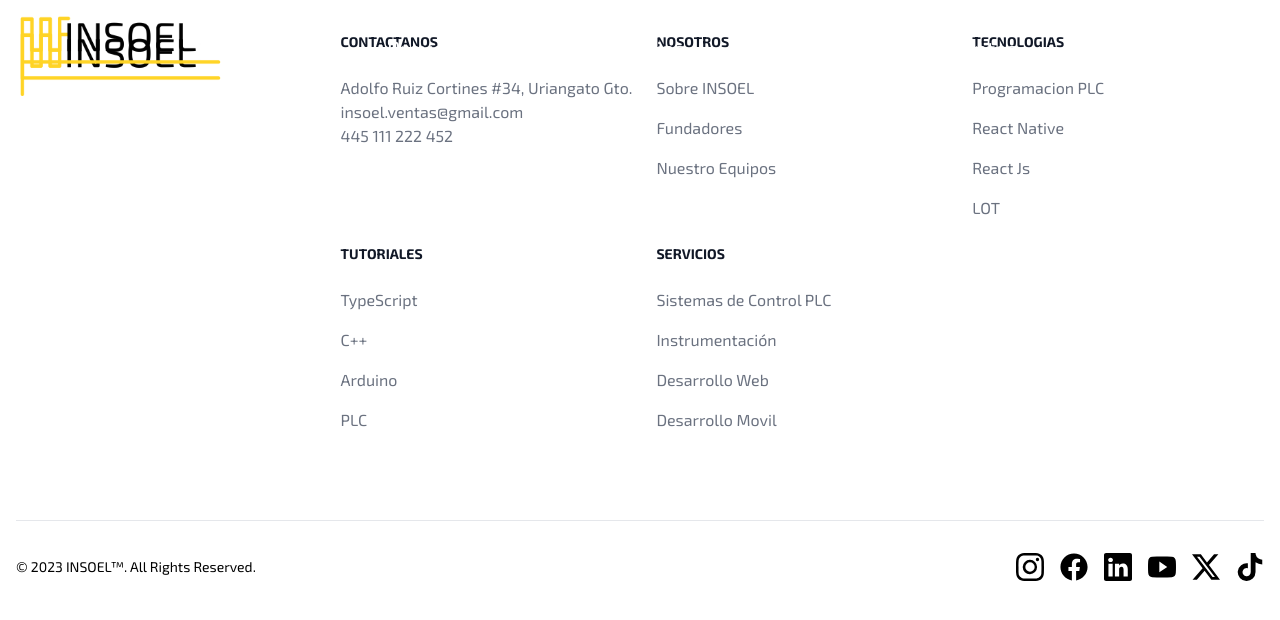
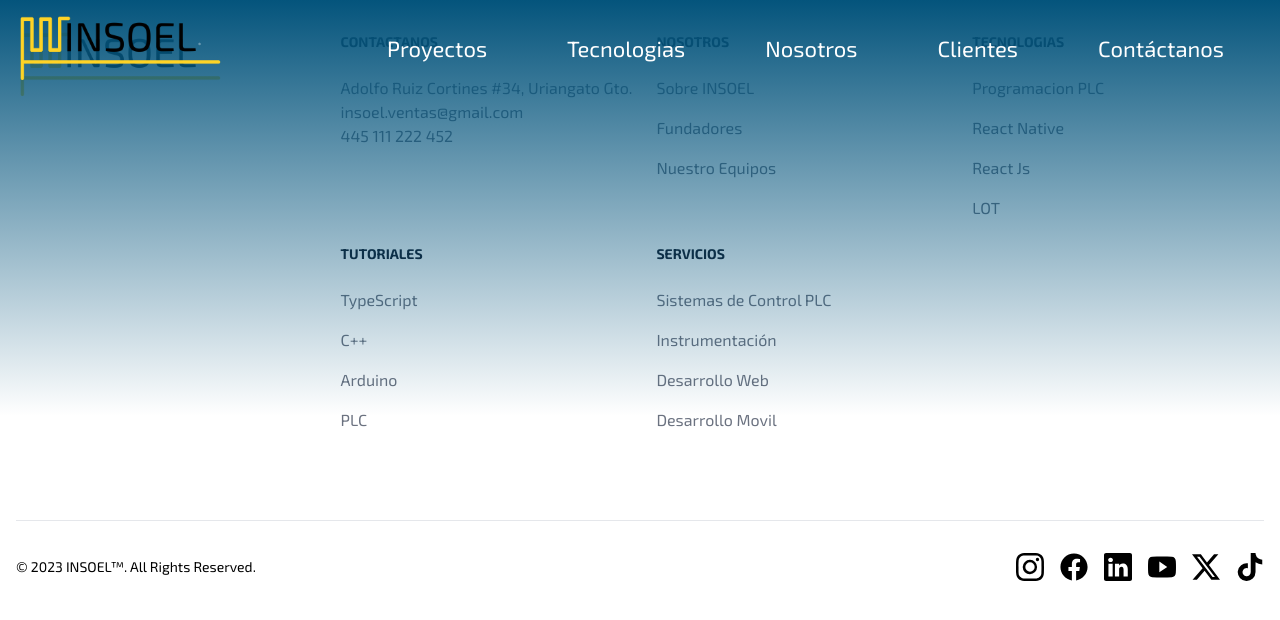
Before and after one commit to EdwinMLara/web-insol, a React (Vite) app: page / in a window 1280 px wide. Shown: the top 620 px of the page. Built offline with nearby package versions, Linux system fonts and the light colour scheme.

Commit message:
arreglo error en el degradado del navbar

```diff
--- a/src/App.jsx
+++ b/src/App.jsx
@@ -19,7 +19,7 @@ function App() {
         <main>
           <Navbar_Context />
           <Routes>
-            <Route path="/web-insol/" element={<HomePage />} />
+            <Route path="/web-insol/" element={<Carrusel />} />
             <Route path="/tecnologias" element={<TecnologiasPage />} />
             <Route path="/invernadero" element={<InvernaderoPage />} />
             <Route path="/clientes" element={<ClientesPage />} />
--- a/src/Components/Clientes.jsx
+++ b/src/Components/Clientes.jsx
@@ -1,3 +1,5 @@
+import React from "react";
+import Ug from "../imgCarrusel/ug.png";
 import TecM from "../imgCarrusel/tec.png";
 import Ing from "../imgCarrusel/ingenieria.png";
 import Uat from "../imgCarrusel/uat.png";
--- a/src/Components/Navbar_Context.jsx
+++ b/src/Components/Navbar_Context.jsx
@@ -61,9 +61,7 @@ const Navbar_Context = () => {
             ? "bg-tertiary bg-opacity-75 "
             : activeInfo === ""
             ? ""
-            : activeInfo === "contactanos"
-            ? ""
-            : "bg-opacity-75 bg-gradient-to-b from-azul bottom-96"
+            : activeInfo === "" ? "": "bg-opacity-75 bg-gradient-to-b from-secondary bottom-96"
         }  p-4 absolute top-0 left-0 right-0  z-10`}
       >
         <div className="flex items-center justify-between ">
```
